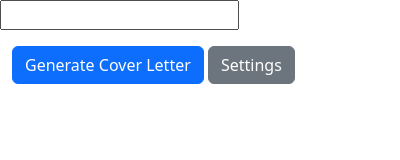
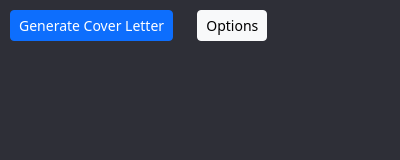
Before and after one commit to nemkicsiaron/linked-leprechaun, a browser extension: page popup/popup.html in a window 400 px wide. Drawn offline with nearby package versions, Linux system fonts and the light colour scheme.

Commit message:
popup updates

```diff
--- a/package.json
+++ b/package.json
@@ -1,5 +1,6 @@
 {
   "dependencies": {
     "docx": "^8.2.2"
-  }
+  },
+  "type": "module"
 }
--- a/popup/popup.html
+++ b/popup/popup.html
@@ -1,16 +1,16 @@
 <!DOCTYPE html>
 <html>
 <head>
-    <title>Covid-19 Stats- UK</title>
+    <title>LinkedIn Cover Letter Generator</title>
     <meta charset="utf-8">
     <link href="https://cdn.jsdelivr.net/npm/bootstrap@5.2.3/dist/css/bootstrap.min.css" rel="stylesheet">
 </head>
-<body>
-    <input type="text" class="input" id="context">
-    <div class="container mt-3">
-        <button type="button" class="btn btn-primary" id="generate">Generate Cover Letter</button>
-        <button type="button" class="btn btn-secondary">Settings</button>
+<body style="background-color: #2e2f37; min-width: 190px;">
+    <div class="">
+        <button type="button" class="btn btn-sm btn-primary" id="generate" style="margin: 10px;">Generate Cover Letter</button>
+        <button type="button" class="btn btn-sm btn-light" id="options" style="margin: 10px;">Options</button>
     </div>
 </body>
-<script src="../scripts/linkedin_data.js"></script>
+<script type="module" src="../scripts/process.js"></script>
+<script type="module" src="../scripts/linkedin_data.js"></script>
 </html>
```
